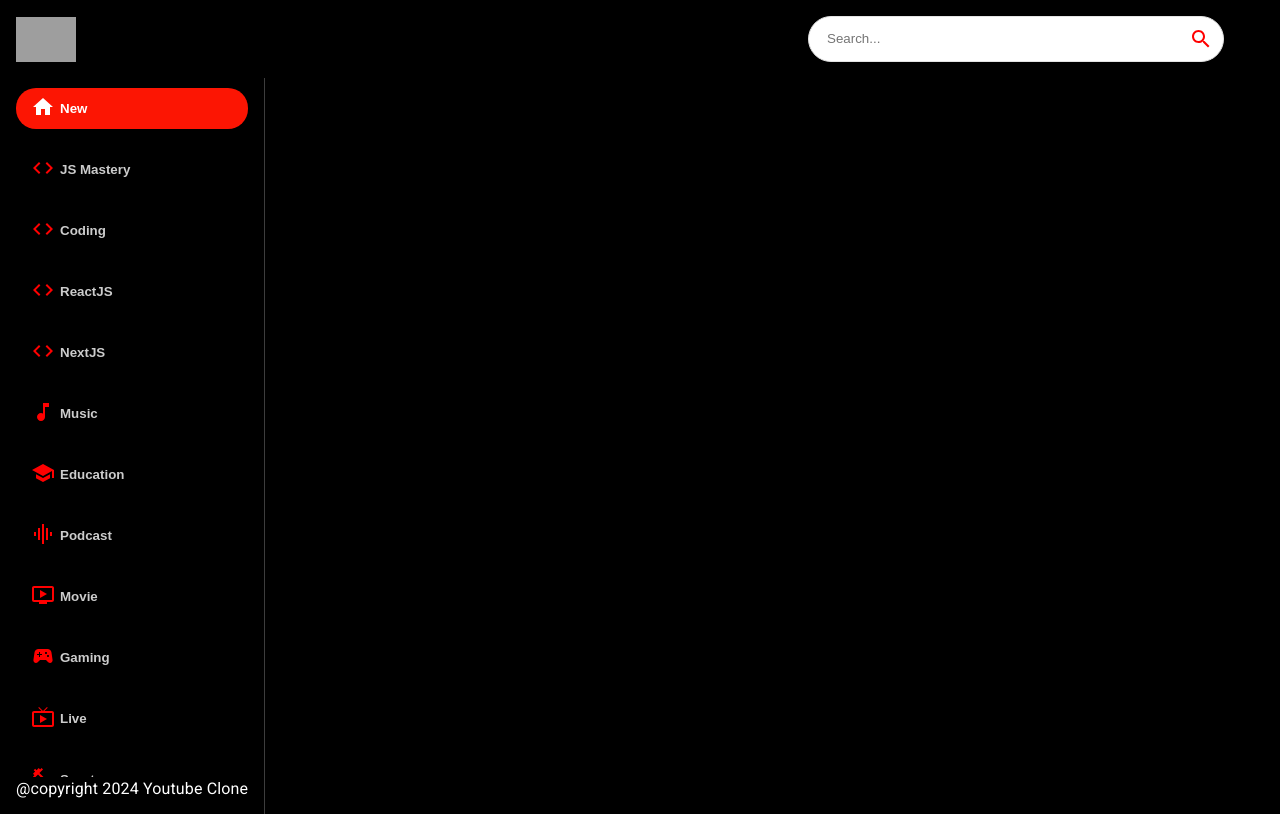
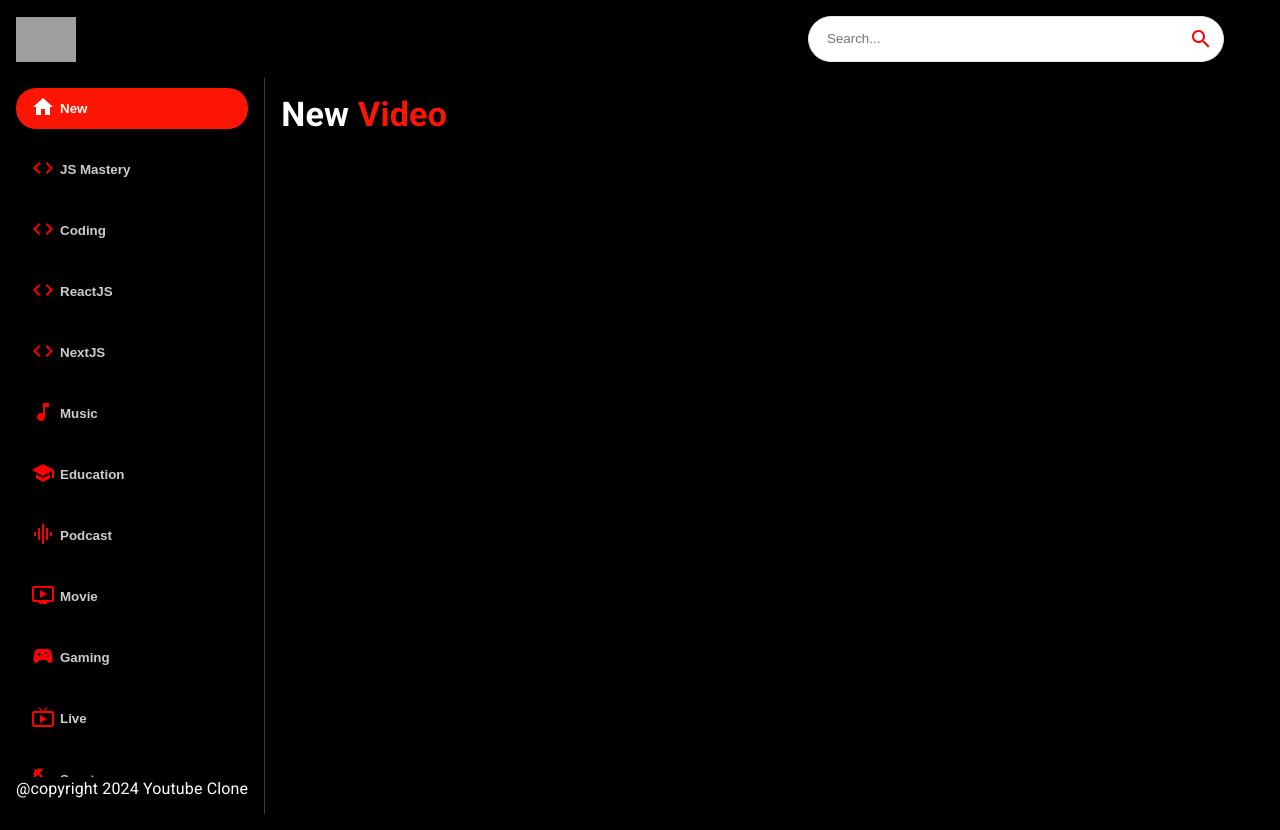
Before and after one commit to mrityunjay83039/youtube-clone, a React (Create React App) app: page / in a window 1280 px wide. Built offline with nearby package versions, Linux system fonts and the light colour scheme; grey boxes are pictures that could not be loaded.

Commit message:
created videos component, added category title on feed and created feed box

```diff
--- a/src/components/Feed.js
+++ b/src/components/Feed.js
@@ -1,15 +1,27 @@
-import React from 'react'
-import {Stack, Box, Typography} from '@mui/material'
-import {Sidebar} from '../components'
+import React from "react";
+import { Stack, Box, Typography } from "@mui/material";
+import { Sidebar, Videos } from "../components";
 
-const Feed = ()=>(
-  <Stack sx={{flexDirection:{sx:'column', md:'row'}}}>
-    <Box sx={{borderRight:'1px solid #3d3d3d', height:{sx:'auto', md:'92vh'}, px:{sx:0, md:2}}}>
-      <Sidebar/>
-      <Typography className='copyright' sx={{color:'#ffffff', mt:'1.5'}}>@copyright 2024 Youtube Clone</Typography>
+const Feed = () => (
+  <Stack sx={{ flexDirection: { sx: "column", md: "row" } }}>
+    <Box
+      sx={{
+        borderRight: "1px solid #3d3d3d",
+        height: { sx: "auto", md: "92vh" },
+        px: { sx: 0, md: 2 },
+      }}>
+      <Sidebar />
+      <Typography className="copyright" sx={{ color: "#ffffff", mt: "1.5" }}>
+        @copyright 2024 Youtube Clone
+      </Typography>
+    </Box>
+    <Box p={2} sx={{ overflowY: "auto", height: "90vh", flex: 2 }}>
+      <Typography variant="h4" fontWeight="bold" sx={{ color: "white" }} mb={2}>
+        New <span style={{color:'#fc1503'}}>Video</span>
+      </Typography>
+      <Videos />
     </Box>
   </Stack>
-)
+);
 
-
-export default Feed
+export default Feed;
--- /dev/null
+++ b/src/components/Videos.js
@@ -0,0 +1,9 @@
+import React from 'react'
+
+function Videos() {
+  return (
+    <div>Videos</div>
+  )
+}
+
+export default Videos
--- a/src/components/index.js
+++ b/src/components/index.js
@@ -5,3 +5,4 @@ export {default as VideoDetail} from './VideoDetail';
 export {default as ChannelDetail} from './ChannelDetail';
 export {default as SearchBar} from './SearchBar';
 export {default as Sidebar} from './Sidebar';
+export {default as Videos} from './Videos';
```
